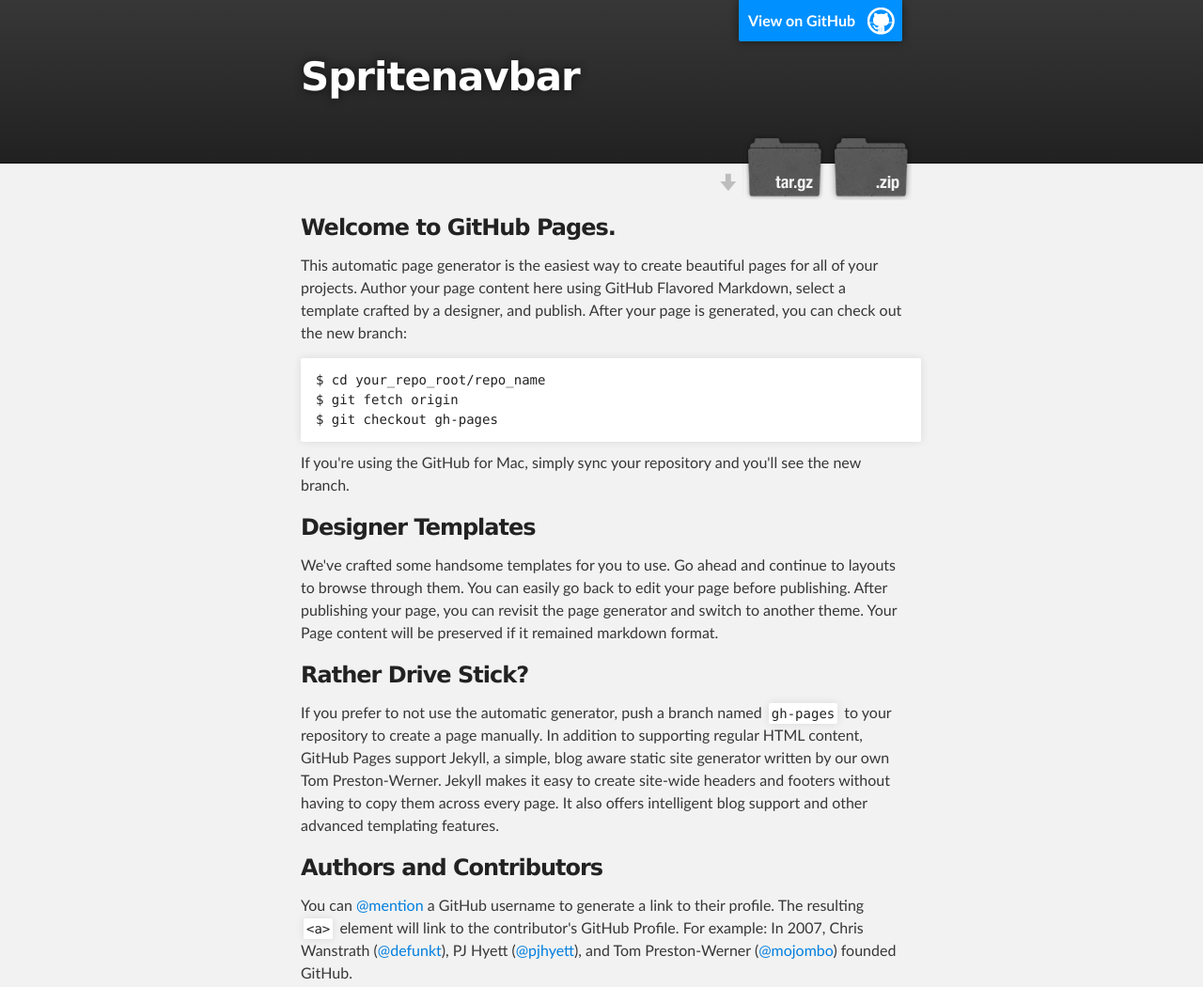
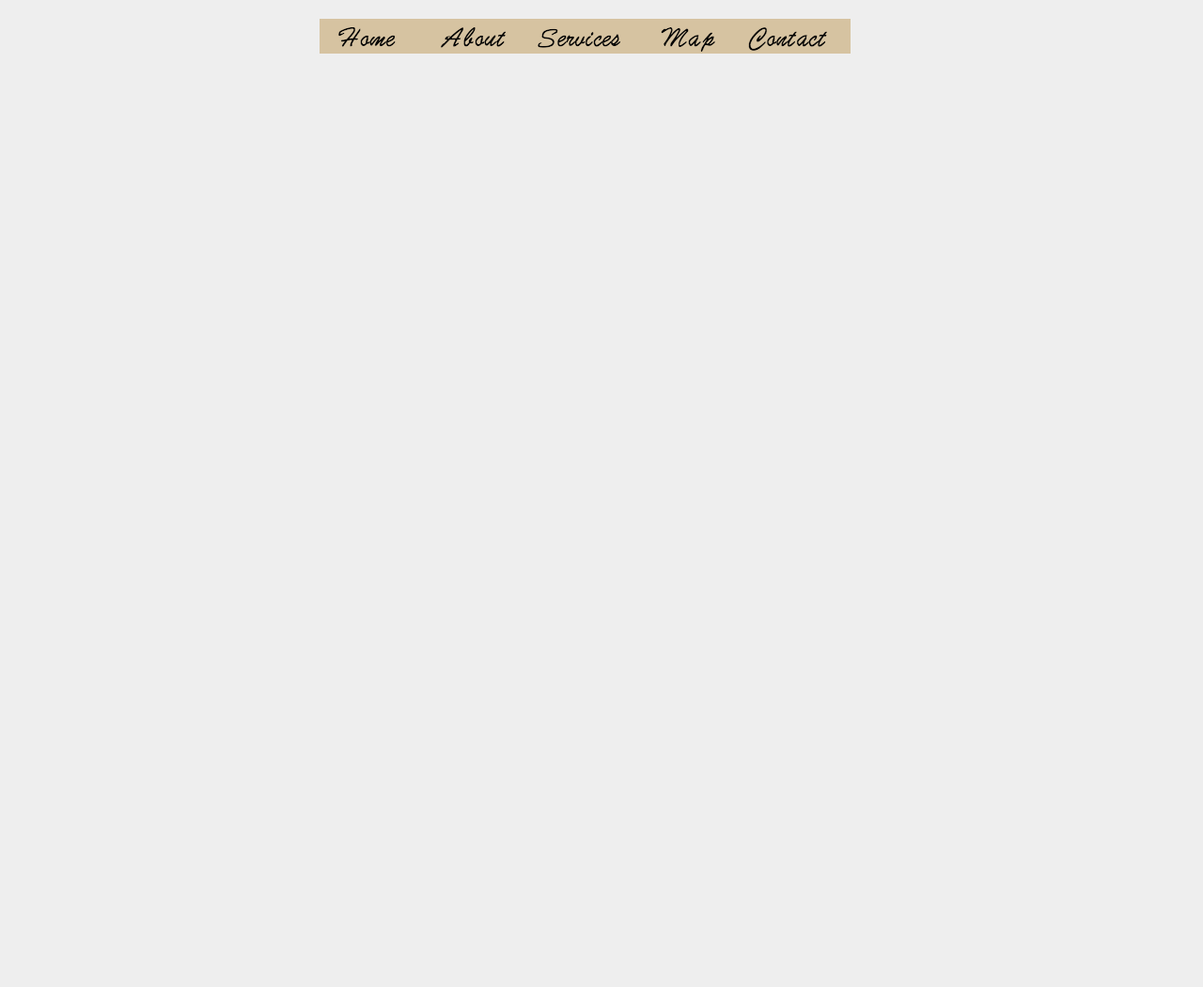
Before and after one commit to lroettges/spritenavbar, a plain HTML site: page index.html in a window 1280 px wide. Shown: the top 1050 px of the page at 94% size. After the commit the page ends 800 px from the top, so only its background shows below. Drawn offline with Linux system fonts and the light colour scheme.

Commit message:
attempt 1

```diff
--- a/index.html
+++ b/index.html
@@ -2,77 +2,20 @@
 <html>
 
   <head>
-    <meta charset='utf-8'>
-    <meta http-equiv="X-UA-Compatible" content="chrome=1">
-    <meta name="description" content="Spritenavbar : ">
 
-    <link rel="stylesheet" type="text/css" media="screen" href="stylesheets/stylesheet.css">
+    <link rel="stylesheet" type="text/css" media="screen" href="stylesheets/sprite.css">
 
     <title>Spritenavbar</title>
   </head>
 
   <body>
-
-    <!-- HEADER -->
-    <div id="header_wrap" class="outer">
-        <header class="inner">
-          <a id="forkme_banner" href="https://github.com/lroettges/spritenavbar">View on GitHub</a>
-
-          <h1 id="project_title">Spritenavbar</h1>
-          <h2 id="project_tagline"></h2>
-
-            <section id="downloads">
-              <a class="zip_download_link" href="https://github.com/lroettges/spritenavbar/zipball/master">Download this project as a .zip file</a>
-              <a class="tar_download_link" href="https://github.com/lroettges/spritenavbar/tarball/master">Download this project as a tar.gz file</a>
-            </section>
-        </header>
-    </div>
-
-    <!-- MAIN CONTENT -->
-    <div id="main_content_wrap" class="outer">
-      <section id="main_content" class="inner">
-        <h3>
-<a id="welcome-to-github-pages" class="anchor" href="#welcome-to-github-pages" aria-hidden="true"><span class="octicon octicon-link"></span></a>Welcome to GitHub Pages.</h3>
-
-<p>This automatic page generator is the easiest way to create beautiful pages for all of your projects. Author your page content here using GitHub Flavored Markdown, select a template crafted by a designer, and publish. After your page is generated, you can check out the new branch:</p>
-
-<pre><code>$ cd your_repo_root/repo_name
-$ git fetch origin
-$ git checkout gh-pages
-</code></pre>
-
-<p>If you're using the GitHub for Mac, simply sync your repository and you'll see the new branch.</p>
-
-<h3>
-<a id="designer-templates" class="anchor" href="#designer-templates" aria-hidden="true"><span class="octicon octicon-link"></span></a>Designer Templates</h3>
-
-<p>We've crafted some handsome templates for you to use. Go ahead and continue to layouts to browse through them. You can easily go back to edit your page before publishing. After publishing your page, you can revisit the page generator and switch to another theme. Your Page content will be preserved if it remained markdown format.</p>
-
-<h3>
-<a id="rather-drive-stick" class="anchor" href="#rather-drive-stick" aria-hidden="true"><span class="octicon octicon-link"></span></a>Rather Drive Stick?</h3>
-
-<p>If you prefer to not use the automatic generator, push a branch named <code>gh-pages</code> to your repository to create a page manually. In addition to supporting regular HTML content, GitHub Pages support Jekyll, a simple, blog aware static site generator written by our own Tom Preston-Werner. Jekyll makes it easy to create site-wide headers and footers without having to copy them across every page. It also offers intelligent blog support and other advanced templating features.</p>
-
-<h3>
-<a id="authors-and-contributors" class="anchor" href="#authors-and-contributors" aria-hidden="true"><span class="octicon octicon-link"></span></a>Authors and Contributors</h3>
-
-<p>You can <a href="https://github.com/blog/821" class="user-mention">@mention</a> a GitHub username to generate a link to their profile. The resulting <code>&lt;a&gt;</code> element will link to the contributor's GitHub Profile. For example: In 2007, Chris Wanstrath (<a href="https://github.com/defunkt" class="user-mention">@defunkt</a>), PJ Hyett (<a href="https://github.com/pjhyett" class="user-mention">@pjhyett</a>), and Tom Preston-Werner (<a href="https://github.com/mojombo" class="user-mention">@mojombo</a>) founded GitHub.</p>
-
-<h3>
-<a id="support-or-contact" class="anchor" href="#support-or-contact" aria-hidden="true"><span class="octicon octicon-link"></span></a>Support or Contact</h3>
-
-<p>Having trouble with Pages? Check out the documentation at <a href="https://help.github.com/pages">https://help.github.com/pages</a> or contact <a href="mailto:support@github.com">support@github.com</a> and we’ll help you sort it out.</p>
-      </section>
-    </div>
-
-    <!-- FOOTER  -->
-    <div id="footer_wrap" class="outer">
-      <footer class="inner">
-        <p class="copyright">Spritenavbar maintained by <a href="https://github.com/lroettges">lroettges</a></p>
-        <p>Published with <a href="https://pages.github.com">GitHub Pages</a></p>
-      </footer>
-    </div>
-
+<ul id="nav">
+  <li><a href="#" id="a">HOME</a></li>
+  <li><a href="#" id="b">ABOUT</a></li>
+  <li><a href="#" id="c">SERVICES</a></li>
+  <li><a href="#" id="d">MAP</a></li>
+  <li><a href="#" id="e">CONTACT</a></li>
+</ul>
 
 
   </body>
--- /dev/null
+++ b/stylesheets/sprite.css
@@ -0,0 +1,49 @@
+* {
+margin:0;
+padding:0;
+}
+body {
+background:#eee;
+}
+#nav {
+list-style:none;
+width:600px;
+height:37px;
+margin:20px auto;
+overflow:hidden;
+/*background:url(../notdone.png);*/ /* IE6 Flicker Fix */
+}
+#nav li {
+float:left;
+}
+#nav a {
+float:left;
+width:113px;
+padding-top:50px;
+outline:0;
+background:url(../notdone.png);
+}
+/* Default State */
+#nav #a{background-position:0 0;}
+#nav #b{background-position:-101px 0;}
+#nav #c{background-position:-217px 0;}
+#nav #d{background-position:-323px 0;}
+#nav #e{background-position:-438px 0;}
+/* Hover/Focus State */
+#nav #a:hover,#nav #a:focus{background-position:0 -37px;}
+#nav #b:hover,#nav #b:focus{background-position:-101px -37px;}
+#nav #c:hover,#nav #c:focus{background-position:-217px -37px;}
+#nav #d:hover,#nav #d:focus{background-position:-323px -37px;}
+#nav #e:hover,#nav #e:focus{background-position:-438px -37px;}
+/* Active State */
+#nav #a:active{background-position:0 -100px;}
+#nav #b:active{background-position:-101px -74px;}
+#nav #c:active{background-position:-216px -74px;}
+#nav #d:active{background-position:-323px -74px;}
+#nav #e:active{background-position:-438px -74px;}
+/* Current Page */
+#home #nav #a{background-position:0 -150px;}
+#about #nav #b{background-position:-150px -150px;}
+#services #nav #c{background-position:-300px -150px;}
+#map #nav #d{background-position:-450px -150px;}
+#contact #nav #e{background-position:-600px -150px;}
```
Also changed, not shown: notdone.png (added).
